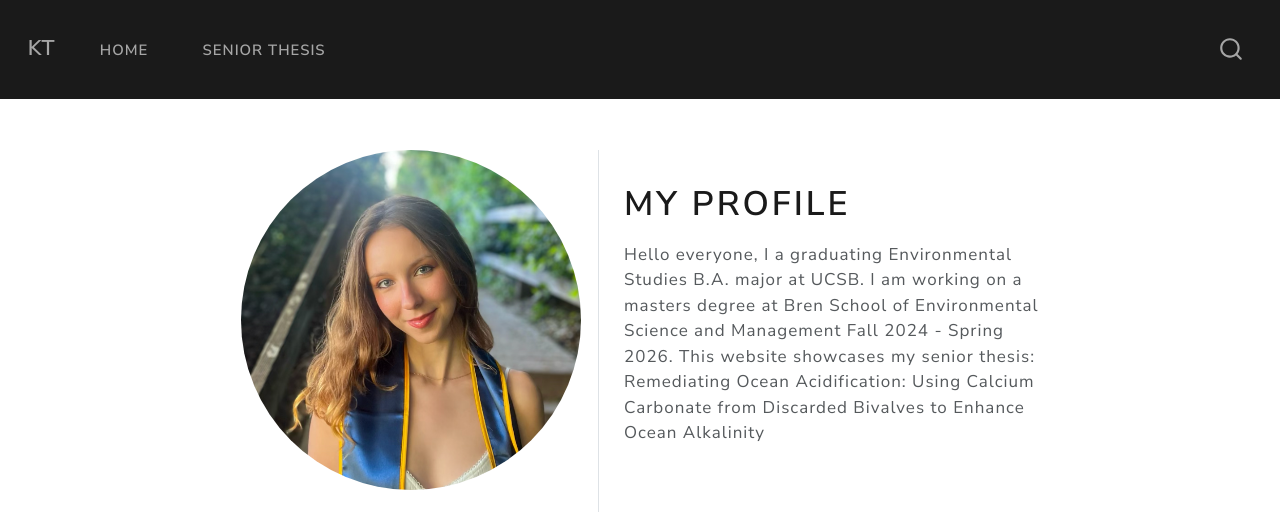
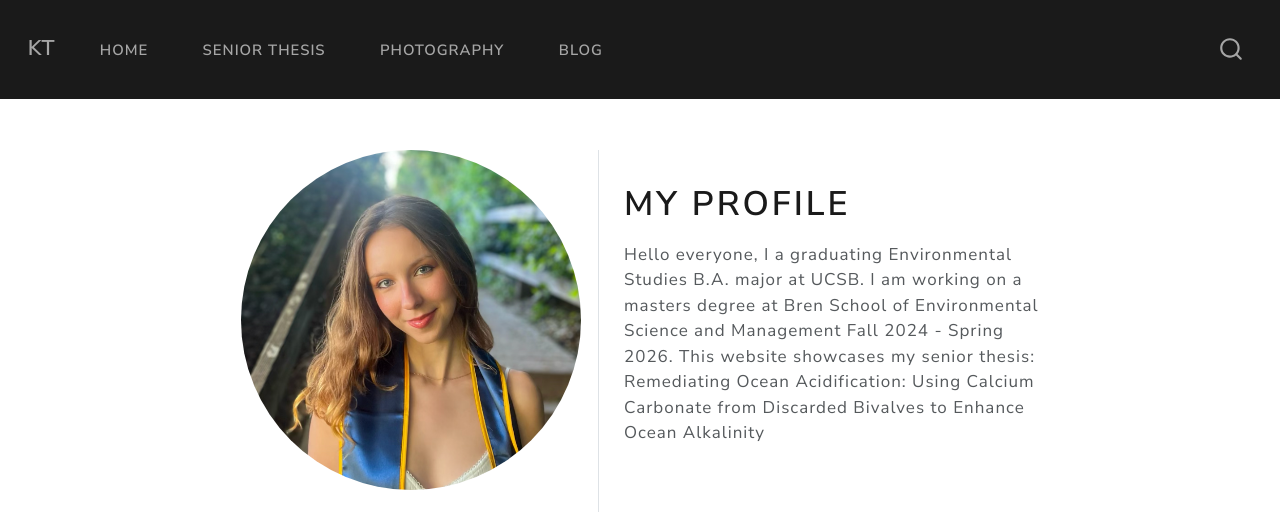
Before and after one commit to katerinabischel/finalwebsite, a plain HTML site: page index.html in a window 1280 px wide. Shown: the top 512 px of the page. Drawn offline with Linux system fonts and the light colour scheme.

Commit message:
Add files via upload

```diff
--- a/index.html
+++ b/index.html
@@ -94,6 +94,14 @@ ul.task-list li input[type="checkbox"] {
   <li class="nav-item">
     <a class="nav-link" href="./chapter1.html">
 <span class="menu-text">Senior Thesis</span></a>
+  </li>
+  <li class="nav-item">
+    <a class="nav-link" href="./chapter2.html">
+<span class="menu-text">Photography</span></a>
+  </li>
+  <li class="nav-item">
+    <a class="nav-link" href="./chapter3.html">
+<span class="menu-text">Blog</span></a>
   </li>
 </ul>
           </div> <!-- /navcollapse -->
```
